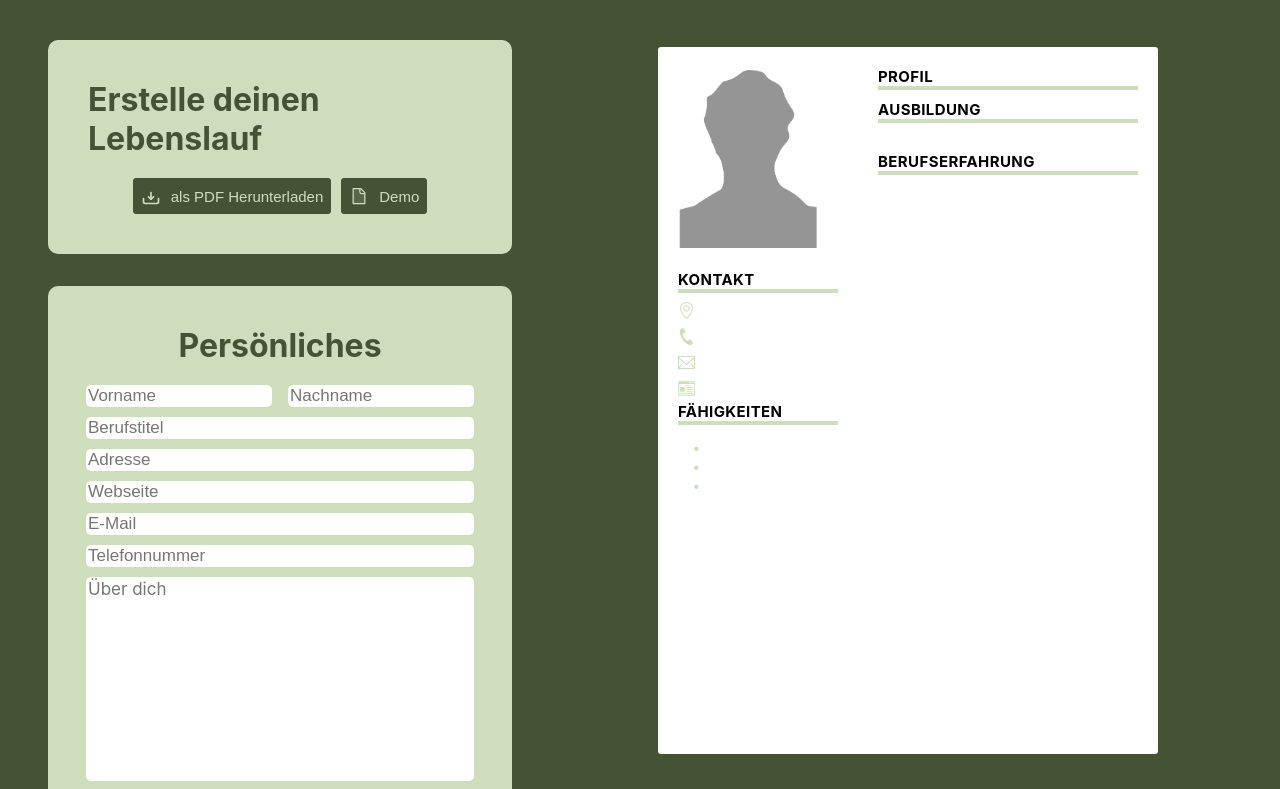
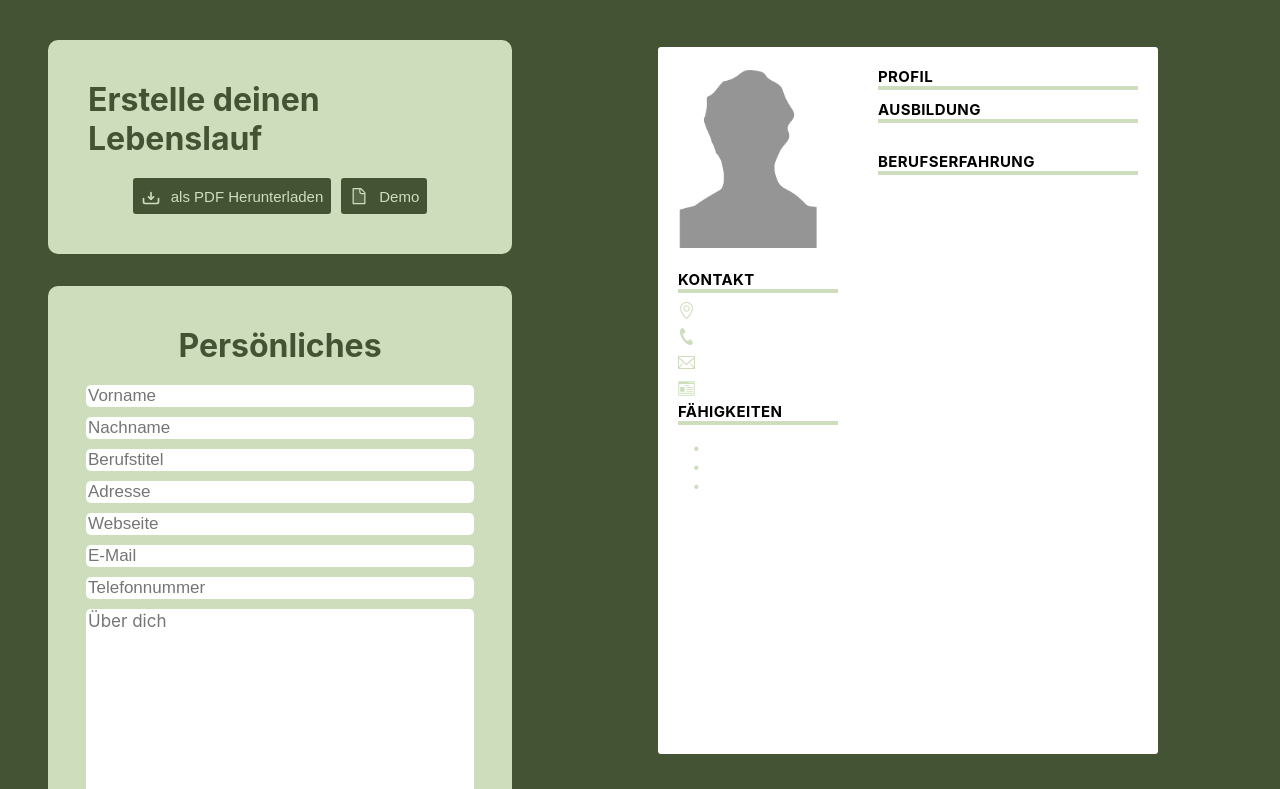
Before and after one commit to JonasHencke/CV-application, a React (Create React App) app: page / in a window 1280 px wide. Shown: the top 789 px of the page. Built offline with nearby package versions, Linux system fonts and the light colour scheme.

Commit message:
Fix design issues

```diff
--- a/src/components/Form.js
+++ b/src/components/Form.js
@@ -140,7 +140,6 @@ export default function Form(props) {
       </div>
       <div className="form">
         <h1>Persönliches</h1>
-        <div className="input--container">
           <input
             className="form--input"
             type="text"
@@ -157,7 +156,6 @@ export default function Form(props) {
             placeholder="Nachname"
             onChange={props.handleUserDataChange}
           />
-        </div>
         <input
           className="form--input"
           type="text"
--- a/src/index.css
+++ b/src/index.css
@@ -47,7 +47,8 @@ input:-webkit-autofill:active{
   gap: 2rem;
   width: 30%;
   margin-top: 40px;
-  margin-left: 3rem
+  margin-left: 3rem;
+  margin-bottom: 3rem
 }
 
 .form {
@@ -91,15 +92,6 @@ textarea {
 textarea:focus,
 input:focus {
   outline: none;
-}
-
-.input--container {
-  width: calc(100% + 4px);
-  padding: 0;
-  margin: 0;
-  display: flex;
-  gap: 1rem;
-  justify-content: space-between;
 }
 
 .form h1 {
@@ -157,6 +149,7 @@ input:focus {
 }
 
 .form--workExperienceBundle input,
+.form--workExperienceBundle textarea,
 .form--educationBundle input {
   margin-bottom: 10px;
   border-radius: 5px;
@@ -191,6 +184,7 @@ input:focus {
   align-items: center;
   width: 100%
 }
+
 
 /* ==================
     CV component
@@ -335,6 +329,7 @@ ul li::before {
 
   .form--layout {
     margin-left: 0;
+    margin-bottom: 0;
     width: 90%;
     align-items: center;
     align-self: center;
```
